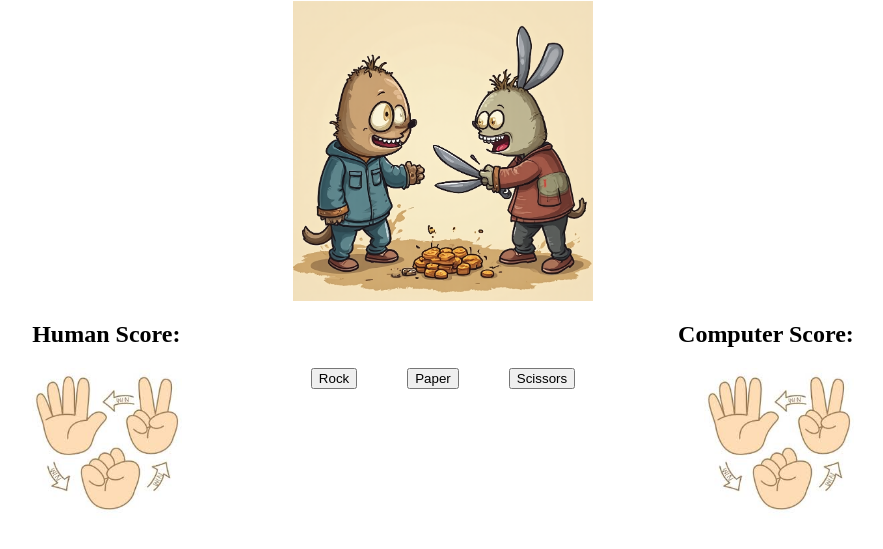
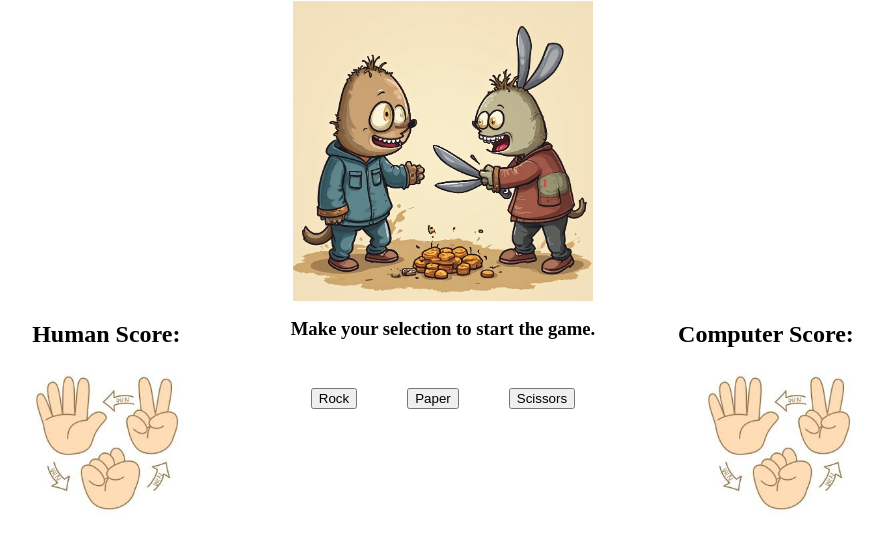
Before and after one commit to TurnerHelical/rockPaperScissors, a plain HTML site: page index.html in a window 1280 px wide. Shown: the part 87-636 px from the top of the page, without its empty margins (197-1080 px from the left). Drawn offline with Linux system fonts and the light colour scheme.

Commit message:
added message to start the game

```diff
--- a/index.html
+++ b/index.html
@@ -19,6 +19,7 @@
         <div class="contentContainer">
             <img src="./images/allThree.jpeg" alt="picture of the humanChoice" class="humanImage">
             <div class="mainContainer">
+                <h3 id="startInfo">Make your selection to start the game.</h3>
                 <div class="btnContainer">
                     <button id="rock">Rock</button>
                     <button id="paper">Paper</button>
--- a/styles.css
+++ b/styles.css
@@ -51,4 +51,9 @@
     width: 100%;
     justify-content: center;
     gap: 50px;
+    margin-top: 30px;
 }
+
+#startInfo {
+    margin-top: -50px;
+}
```
